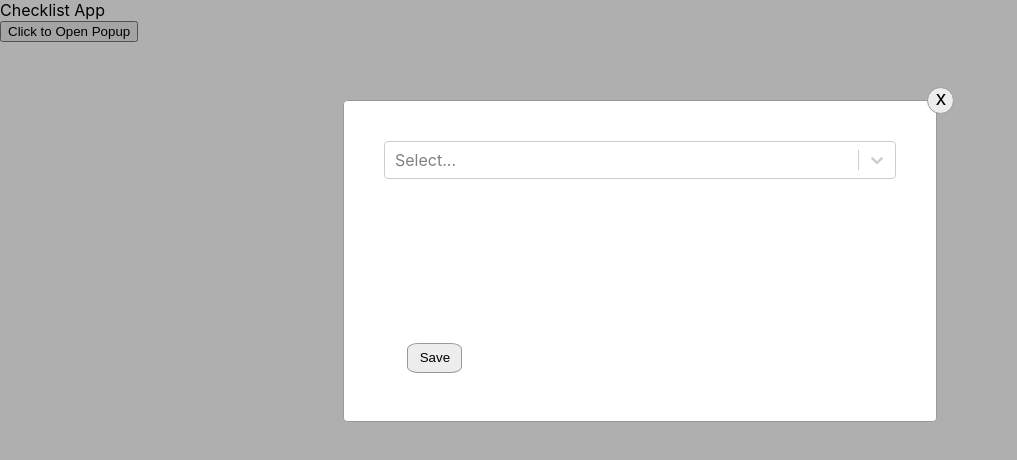
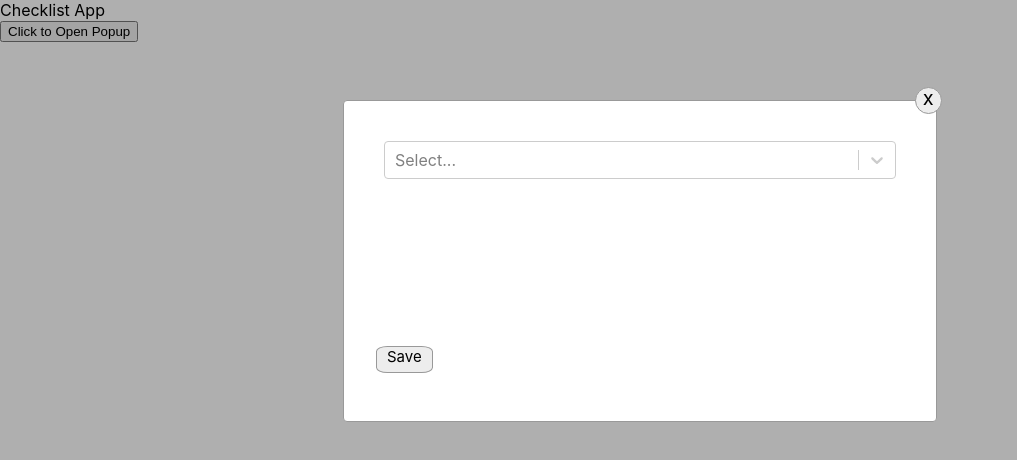
Before and after one commit to goksukaraca/projectJF, a React (Create React App) app: page / in a window 1280 px wide. Both pictures are taken after a click on the button "Click to Open Popup". Shown: the top 460 px of the page, without its empty margins (0-1017 px from the left). Built offline with nearby package versions, Linux system fonts and the light colour scheme; no server answers; the HTML template or start-up script is replaced by a standard one.

Commit message:
add new comp

```diff
--- a/src/components/Popup.js
+++ b/src/components/Popup.js
@@ -6,6 +6,7 @@ const Popup = props => {
       <div className="box">
         <span className="close-icon" onClick={props.handleClose}>x</span>
         {props.content}
+        <span className="save-btn" onClick={props.handleSave}>Save</span>
       </div>
     </div>
   );
--- a/src/components/PopupButton.js
+++ b/src/components/PopupButton.js
@@ -1,5 +1,6 @@
 import React, { useState } from "react";
 import Popup from "./Popup";
+import SavedChecklist from "./SavedCheklist";
 import SelectFrom from "./SelectForm";
 
 const PopupButton = () => {
@@ -18,6 +19,7 @@ const PopupButton = () => {
         />
         {isOpen && <Popup
             content={<SelectFrom />}
+            handleSave={<SavedChecklist />}
             handleClose={togglePopup}
         />}
     </div>);
--- a/src/components/SavedCheklist.js
+++ b/src/components/SavedCheklist.js
@@ -1,8 +1,15 @@
-//import React from "react";
+import React from "react";
+import ShowList from "./ShowList";
 
-const SavedChecklist = ( {selectedList} ) => {
+const SavedChecklist = ({selectedList}) => {
 
     console.log("burası savedCheckList");
+
+    return(
+        <li onClick={<ShowList selectedList={selectedList}/>}>
+            Checklist - 1
+        </li>
+    );
 
 }
 
--- a/src/components/SelectForm.js
+++ b/src/components/SelectForm.js
@@ -33,16 +33,10 @@ const SelectFrom = () => {
         console.log(selectedList);
     }
 
-    const handleSave = event => {
-        event.preventDefault();
-
-    }
-
     return(
         <div>
             <Select isMulti="true" name="list-box" onChange={handleChange}
                 options={option}/>
-        <button className="save-btn" onClick={handleSave}>Save</button>
         </div>
 
     );
--- /dev/null
+++ b/src/components/ShowList.js
@@ -0,0 +1,14 @@
+import React from "react";
+
+const ShowList = ( {selectedList} ) => {
+    return(
+        <ul>
+            CheckList - 1
+            {selectedList.map(element =>
+                (<li key={selectedList.value}>
+                    <a target="_blank" href={`https://form.jotform.com/${selectedList.value}`}>{selectedList.label}</a>
+            </li>))}
+        </ul>
+    );
+}
+export default ShowList;
--- a/src/index.css
+++ b/src/index.css
@@ -42,7 +42,7 @@ code {
   content: 'x';
   cursor: pointer;
   position: fixed;
-  right: calc(27% - 20px);
+  right: calc(28% - 20px);
   top: calc(100vh - 85vh - 33px);
   background: #ededed;
   width: 25px;
@@ -58,11 +58,14 @@ code {
   cursor: pointer;
   position: absolute;
   width: 55px;
-  height: 30px;
+  height: 25px;
   border: 1px solid #999;
   border-radius: 20%;
   line-height: 20px;
   background: #ededed;
-  right: 80%;
+  right: 85%;
   bottom: 15%;
+  text-align: center;
+  font-size: 15px;
+  content: 'Save';
 }
```
